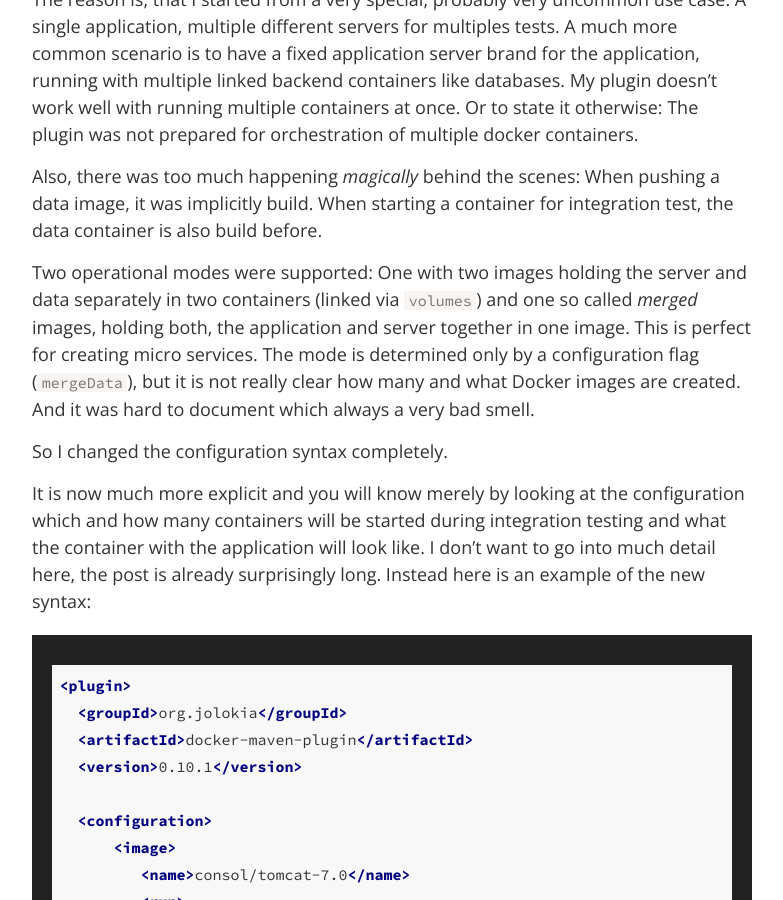
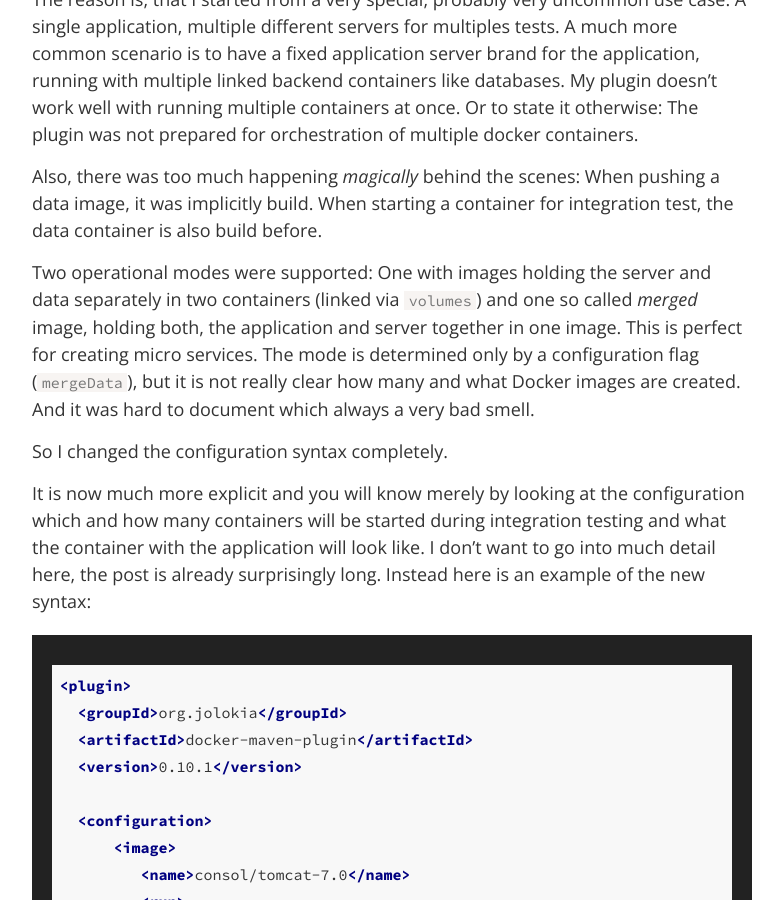
Before and after one commit to rhuss/rhuss.github.io, a Jekyll site: the page built from _posts/2014-10-13-Docker-Maven-Plugin-Rewrite.md, in a window 1280 px wide and 900 px high, scrolled down 902 px. Shown: the whole window, without its empty margins (248-1031 px from the left). Built offline with Jekyll 4.4.1, drawn with Linux system fonts in a browser that asks for light colours; nearby versions of some CDN libraries; comment, search, counter and statistics services are not loaded.

Commit message:
Fix typo

```diff
--- a/_posts/2014-10-13-Docker-Maven-Plugin-Rewrite.md
+++ b/_posts/2014-10-13-Docker-Maven-Plugin-Rewrite.md
@@ -20,7 +20,7 @@ The reason is, that I started from a very special, probably very uncommon use ca
 
 Also, there was too much happening *magically* behind the scenes: When pushing a data image, it was implicitly build. When starting a container for integration test, the data container is also build before.
 
-Two operational modes were supported: One with two images holding the server and data separately in two containers (linked via `volumes`) and one so called *merged* images, holding both, the application and server together in one image. This is perfect for creating micro services. The mode is determined only by a configuration flag (`mergeData`), but it is not really clear how many and what Docker images are created. And it was hard to document which always a very bad smell.
+Two operational modes were supported: One with images holding the server and data separately in two containers (linked via `volumes`) and one so called *merged* image, holding both, the application and server together in one image. This is perfect for creating micro services. The mode is determined only by a configuration flag (`mergeData`), but it is not really clear how many and what Docker images are created. And it was hard to document which always a very bad smell.
 
 So I changed the configuration syntax completely.
 
```
